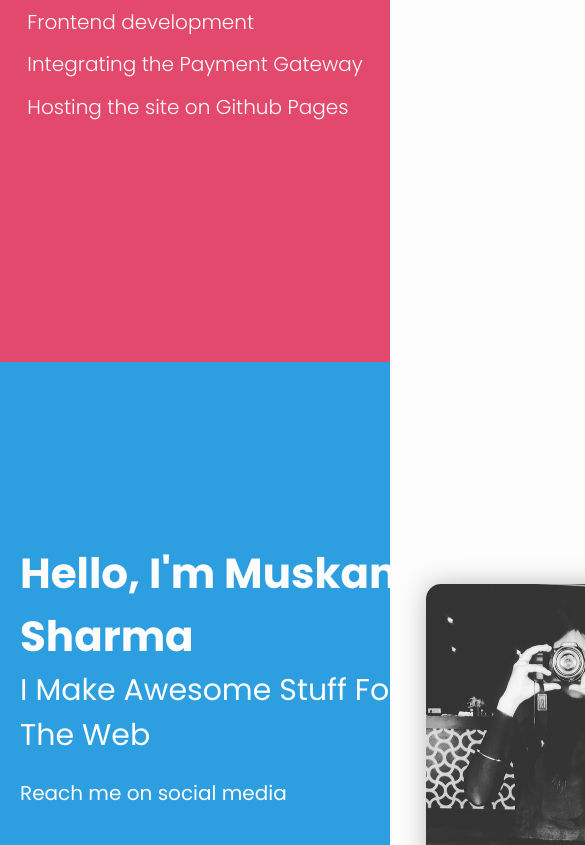
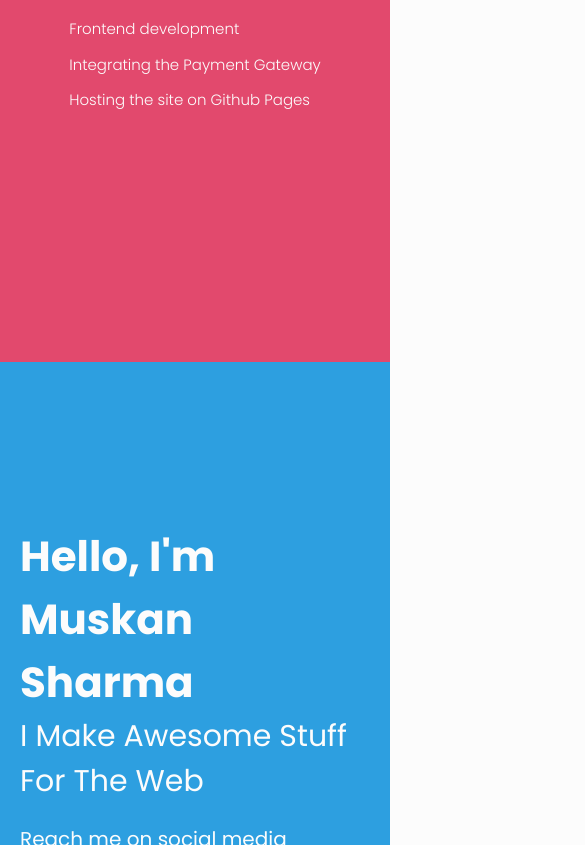
Before and after one commit to muskansharma2308/Payment-gateway, a plain HTML site: page index.html in a window 390 px wide. Shown: the part 1509-2354 px from the top of the page, 585 px wide, since content can reach past the window. Drawn offline with nearby package versions, Linux system fonts and the light colour scheme.

Commit message:
Update style.css

```diff
--- a/style.css
+++ b/style.css
@@ -1,6 +1,7 @@
 @import url("https://fonts.googleapis.com/css2?family=Poppins:wght@300;400;500;600;700&display=swap");
 html {
   scroll-behavior: smooth;
+  overflow-x: hidden;
 }
 
 * {
@@ -113,8 +114,21 @@ body {
   .figure__img {
     display: none;
   }
+  .contact__col1 {
+    -webkit-box-orient: vertical;
+    -webkit-box-direction: normal;
+        -ms-flex-direction: column;
+            flex-direction: column;
+    width: 60% !important;
+    -webkit-box-flex: 1 !important;
+        -ms-flex: auto !important;
+            flex: auto !important;
+  }
+  .contact__col1 > * {
+    width: auto !important;
+  }
   .contact__col2 {
-    display: none;
+    display: none !important;
   }
 }
 
@@ -363,8 +377,8 @@ body {
 }
 
 .list {
-  list-style: inside;
-  font-size: 2rem;
+  list-style: square;
+  font-size: 1.5rem;
   font-weight: 300;
   padding: 2rem 0;
 }
@@ -395,6 +409,7 @@ body {
   height: 100%;
   max-width: 112rem;
   margin: 0 auto;
+  width: 100%;
 }
 
 .contact__col1 {
```
